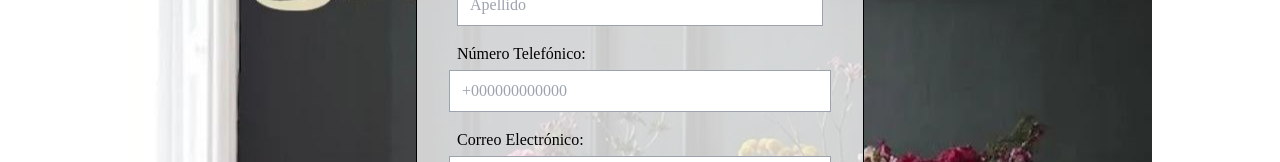
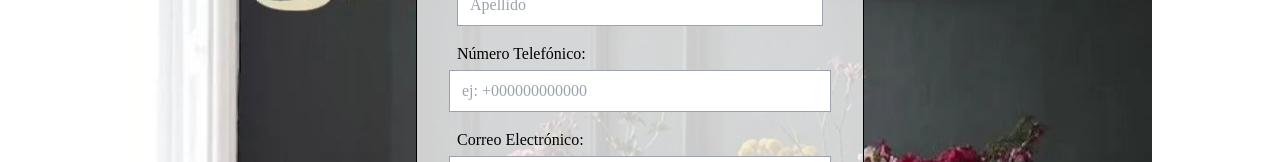
Before and after one commit to josemendez2204/psicologia, a Next.js app: page /contacto in a window 1280 px wide. Shown: the part 265-427 px from the top of the page. Built offline with nearby package versions, Linux system fonts and the light colour scheme; a web font is replaced by a local one.

Commit message:
Update contactForm.tsx

```diff
--- a/components/contactForm.tsx
+++ b/components/contactForm.tsx
@@ -109,7 +109,7 @@ function ContactForm() {
                 },
               })}
               className="w-full border-gray-400 border-[1px] py-2 px-3"
-              placeholder="+000000000000"
+              placeholder="ej: +000000000000"
               onKeyDown={handleTelKeyDown}
             />
           </div>
```
